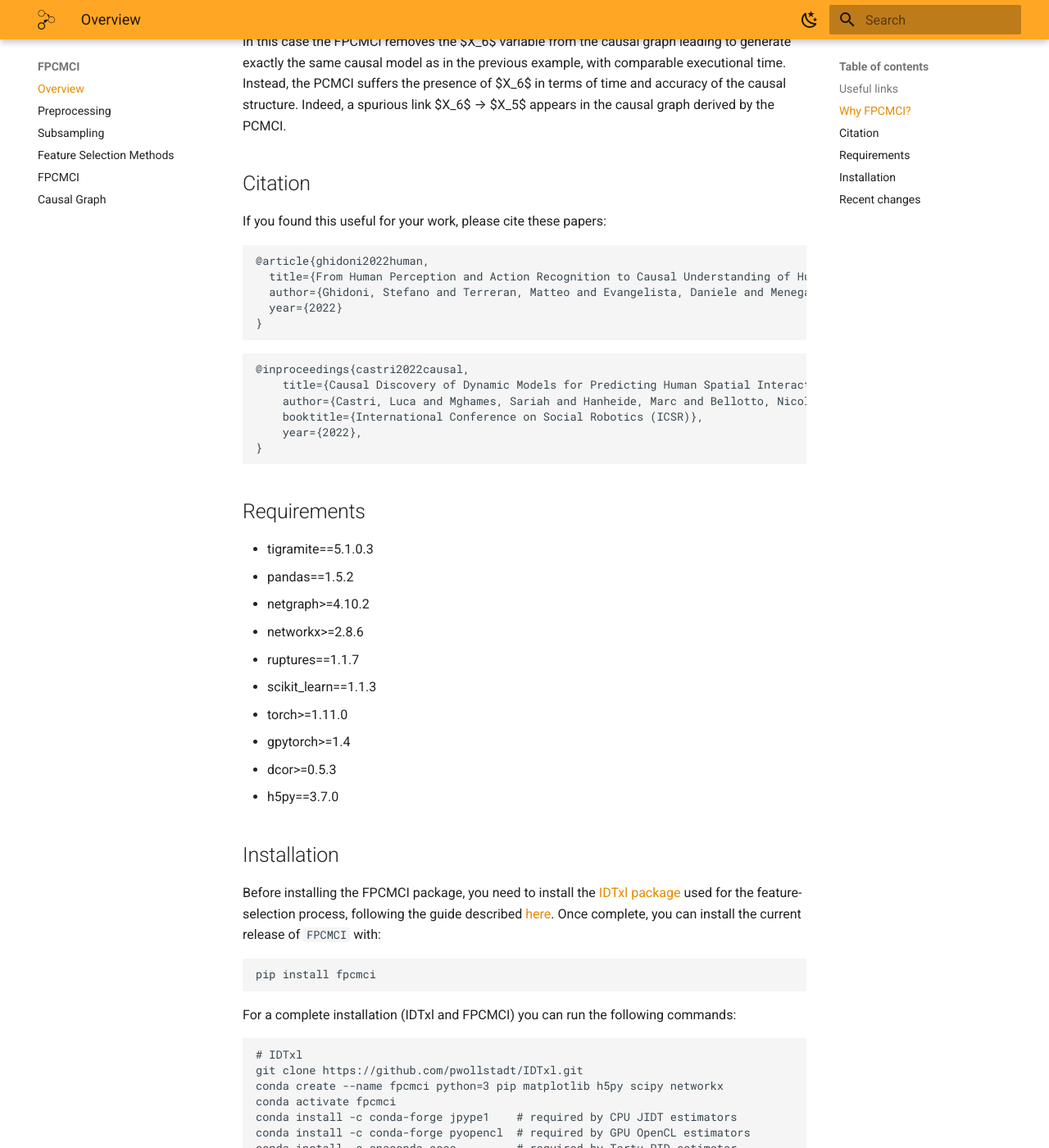
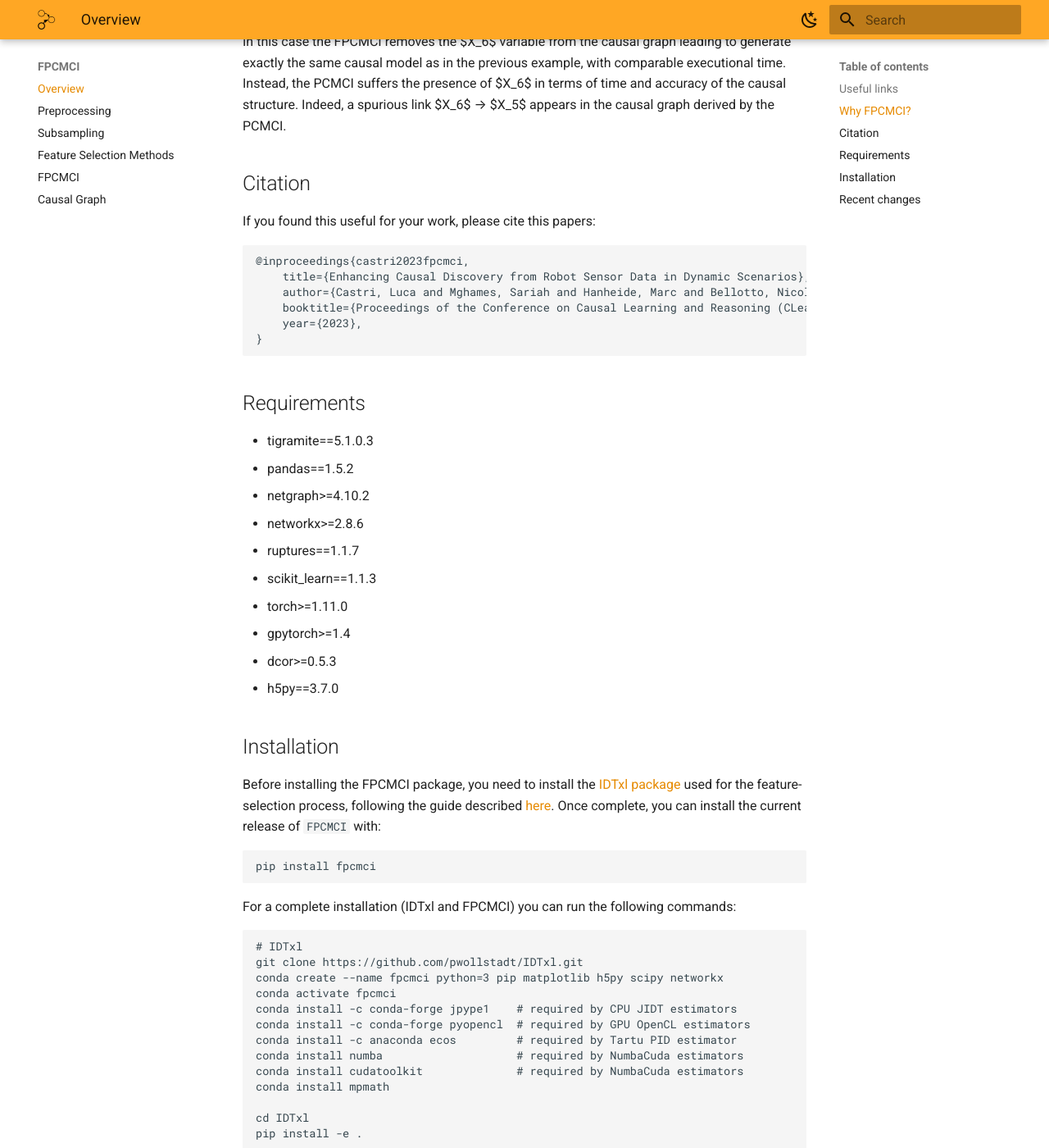
Before and after one commit to lcastri/fpcmci, an MkDocs documentation site: the page built from docs/index.md, in a window 1280 px wide and 1400 px high, scrolled down 2143 px. Shown: the whole window at 82% size. Built offline with MkDocs 1.6.1 and Material for MkDocs 9.7.7, drawn with Linux system fonts in a browser that asks for light colours; some of the changed text lies outside the part shown.

Commit message:
new citation added in README and index

````diff
--- a/docs/index.md
+++ b/docs/index.md
@@ -51,20 +51,13 @@ In this case the FPCMCI removes the $X_6$ variable from the causal graph leading
 
 ## Citation
 
-If you found this useful for your work, please cite these papers:
+If you found this useful for your work, please cite this papers:
 ```
-@article{ghidoni2022human,
-  title={From Human Perception and Action Recognition to Causal Understanding of Human-Robot Interaction in Industrial Environments},
-  author={Ghidoni, Stefano and Terreran, Matteo and Evangelista, Daniele and Menegatti, Emanuele and Eitzinger, Christian and Villagrossi, Enrico and Pedrocchi, Nicola and Castaman, Nicola and Malecha, Marcin and Mghames, Sariah and others},
-  year={2022}
-}
-```
-```
-@inproceedings{castri2022causal,
-    title={Causal Discovery of Dynamic Models for Predicting Human Spatial Interactions},
+@inproceedings{castri2023fpcmci,
+    title={Enhancing Causal Discovery from Robot Sensor Data in Dynamic Scenarios},
     author={Castri, Luca and Mghames, Sariah and Hanheide, Marc and Bellotto, Nicola},
-    booktitle={International Conference on Social Robotics (ICSR)},
-    year={2022},
+    booktitle={Proceedings of the Conference on Causal Learning and Reasoning (CLeaR)},
+    year={2023},
 }
 ```
 
````
Also changed, not shown: other parts of docs/index.md (+1 -0 lines), README.md (+6 -12 lines).
